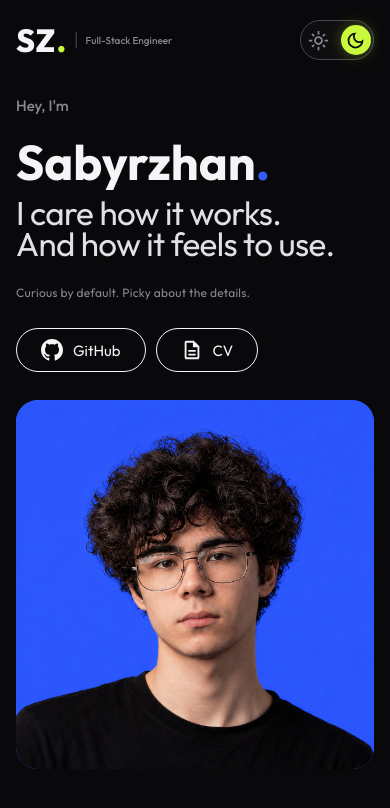
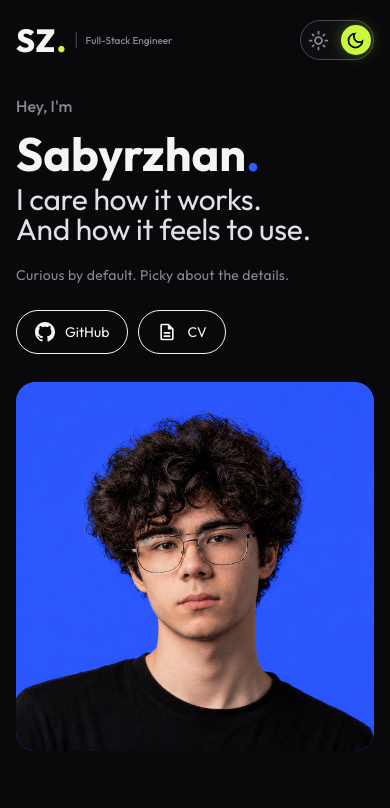
Before and after one commit to sabyrkoff/sabyrkoff, a React (Vite) app: page / in a window 390 px wide. Shown: the top 808 px of the page. Built offline with nearby package versions, Linux system fonts and the light colour scheme; a web font is replaced by a local one.

Commit message:
feat: make hero section responsive

```diff
--- a/src/components/Hero/Hero.module.css
+++ b/src/components/Hero/Hero.module.css
@@ -50,7 +50,7 @@
 .tagline {
   margin-top: 14px;
   color: color-mix(in srgb, var(--color-text) 82%, var(--color-muted));
-  font-size: 0.66em;
+  font-size: 0.652em;
   font-weight: 400;
   letter-spacing: -0.02em;
   line-height: 0.94;
@@ -181,41 +181,52 @@
   }
 }
 
-@media (max-width: 460px) {
+@media (max-width: 420px) {
   .hero {
     padding-inline: 16px;
     padding-bottom: 16px;
   }
 
   .role {
-    margin-bottom: 24px;
-    font-size: 15px;
+    margin-bottom: 16px;
+    font-size: 16px;
   }
 
   .title {
-    font-size: clamp(3rem, 12.5vw, 3.7rem);
+    width: 100%;
+    font-size: clamp(2.75rem, 12vw, 3.3rem);
   }
 
   .tagline {
-    font-size: 0.68em;
+    width: 100%;
+    margin-top: 10px;
+    font-size: 0.64em;
+    letter-spacing: -0.01em;
+    line-height: 1;
+    white-space: normal;
   }
 
   .subline {
-    margin-top: 24px;
-    font-size: 12px;
+    margin-top: 20px;
+    font-size: 14px;
   }
 
   .actions {
-    min-height: 44px;
-    margin-top: 26px;
+    margin-top: 24px;
   }
 
   .actionLink {
     min-height: 44px;
+    padding-inline: 18px;
+    font-size: 14px;
+  }
+
+  .actionIcon {
+    width: 20px;
+    height: 20px;
   }
 
   .portraitCard {
-    border-radius: 22px;
+    border-radius: 20px;
   }
-
 }
```
